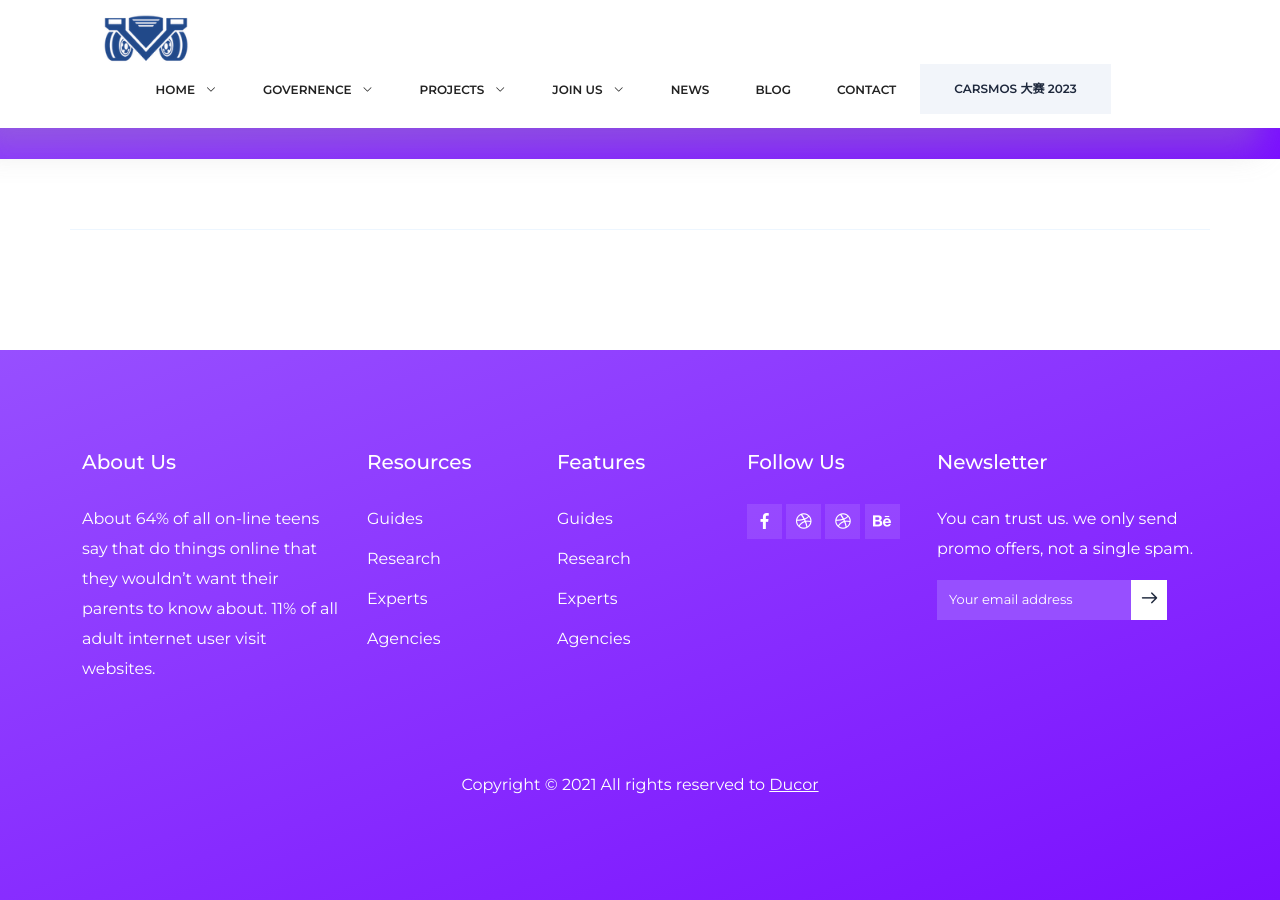
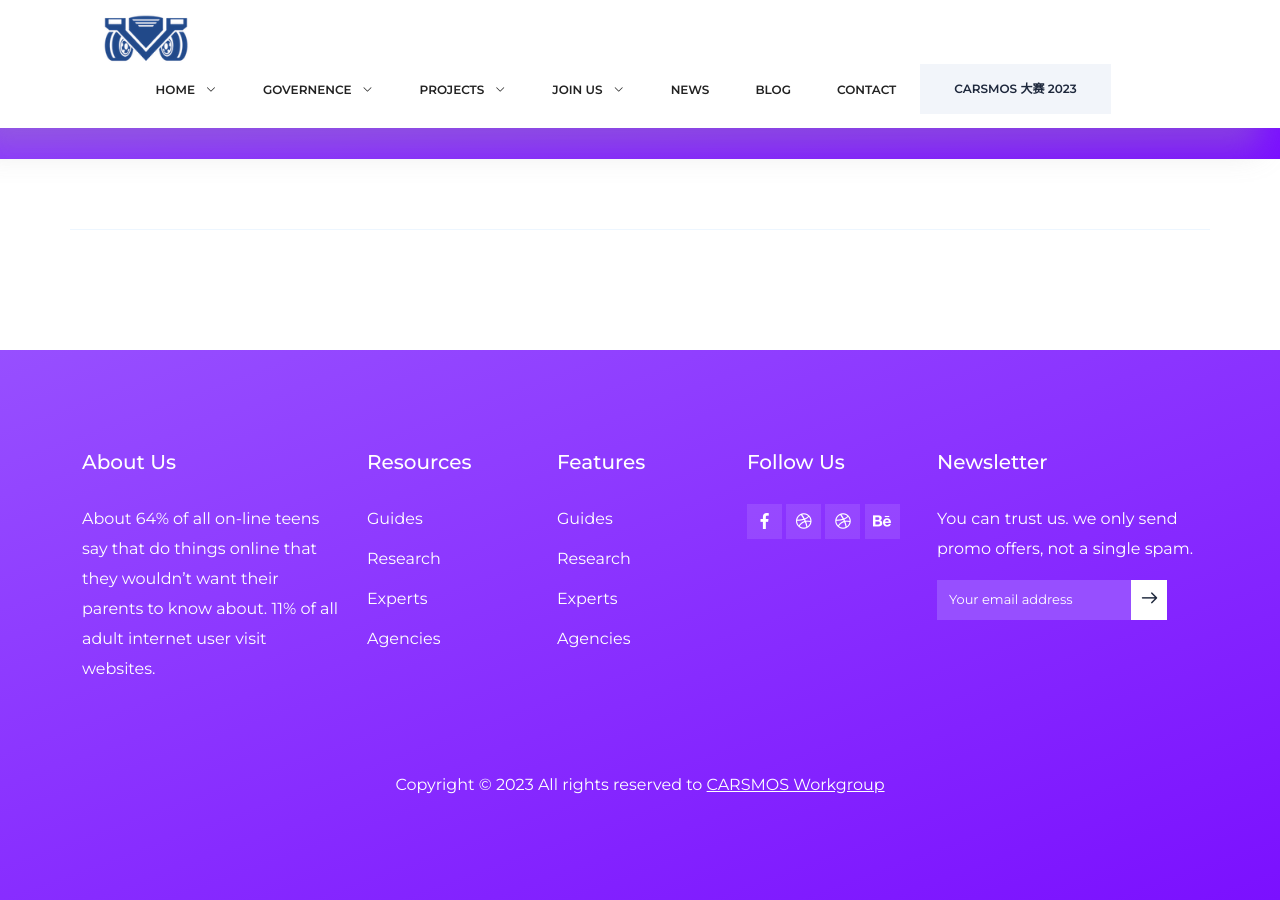
Before and after one commit to carsmos/carsmos.github.io, a Jekyll site: the page built from pricing.html, in a window 1280 px wide and 900 px high, scrolled down 2084 px. Built offline with Jekyll 4.4.1, drawn with Linux system fonts in a browser that asks for light colours.

Commit message:
Update _config.yml

```diff
--- a/_config.yml
+++ b/_config.yml
@@ -2,7 +2,7 @@
 ####################################
 ######     Global start     ######
 ####################################
-name                : 'Ducor'
+name                : 'CARSMOS Workgroup'
 title               : 'Carsmos: Open-Source Smart Mobility'
 email               : demo@example.com
 address             : '2216 Park Avenue, California 95630 '
@@ -87,7 +87,7 @@ mailchimp:
 ####################################
 ######        Copyright       ######
 ####################################
-copyright_text: Copyright © 2021 All rights reserved to
+copyright_text: Copyright © 2023 All rights reserved to
 company_url: '#'
 
 
```
